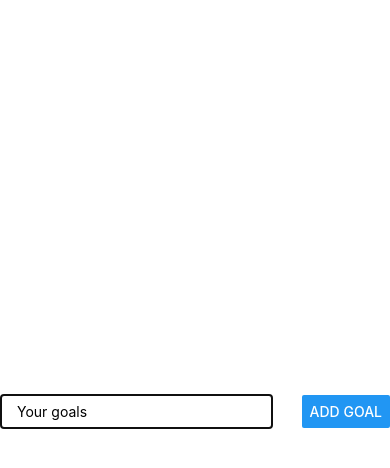
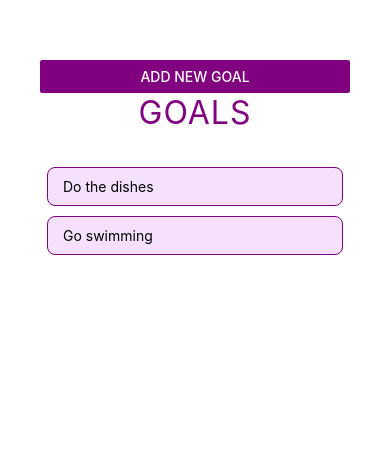
Before and after one commit to emilydaykin/Goals, a React Native app: screen / in a window 390 px wide. Shown: the top 468 px of the page. Built offline with nearby package versions, Linux system fonts and the light colour scheme.

Commit message:
adding modalVisible state in App and entry point button to add goals

```diff
--- a/App.js
+++ b/App.js
@@ -1,13 +1,18 @@
-import { StyleSheet, Text, View } from 'react-native';
+import { StyleSheet, Text, View, Button } from 'react-native';
 import { useState } from 'react';
 import Goals from './components/Goals';
 import GoalInput from './components/GoalInput';
 
 export default function App() {
+  const [modalIsVisible, setModalIsVisible] = useState(false);
   const [goals, setGoals] = useState([
     { text: 'Do the dishes', key: 0 },
     { text: 'Go swimming', key: 1 },
   ]);
+
+  const startAddGoalHandler = () => {
+    setModalIsVisible(true);
+  };
 
   const deleteGoalHandler = (id) => {
     console.log('delete goal...');
@@ -18,10 +23,11 @@ export default function App() {
 
   return (
     <View style={styles.appContainer}>
+      <Button title='Add New Goal' color='purple' onPress={startAddGoalHandler} />
       <View>
         <Text style={styles.heading}>Goals</Text>
       </View>
-      <GoalInput setGoals={setGoals} />
+      <GoalInput setGoals={setGoals} modalIsVisible={modalIsVisible} />
       <Goals goals={goals} onDeleteGoal={deleteGoalHandler} />
     </View>
   );
```
